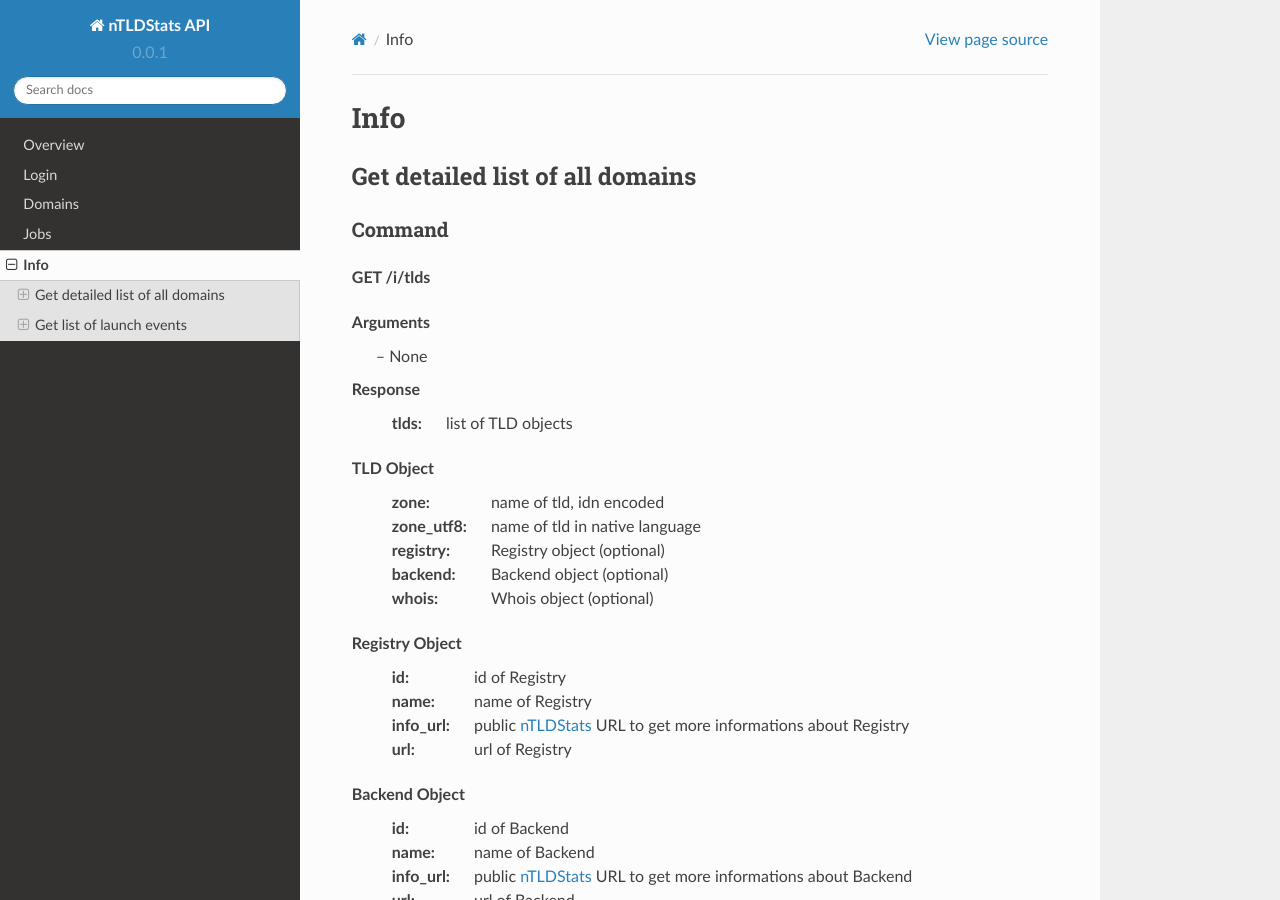
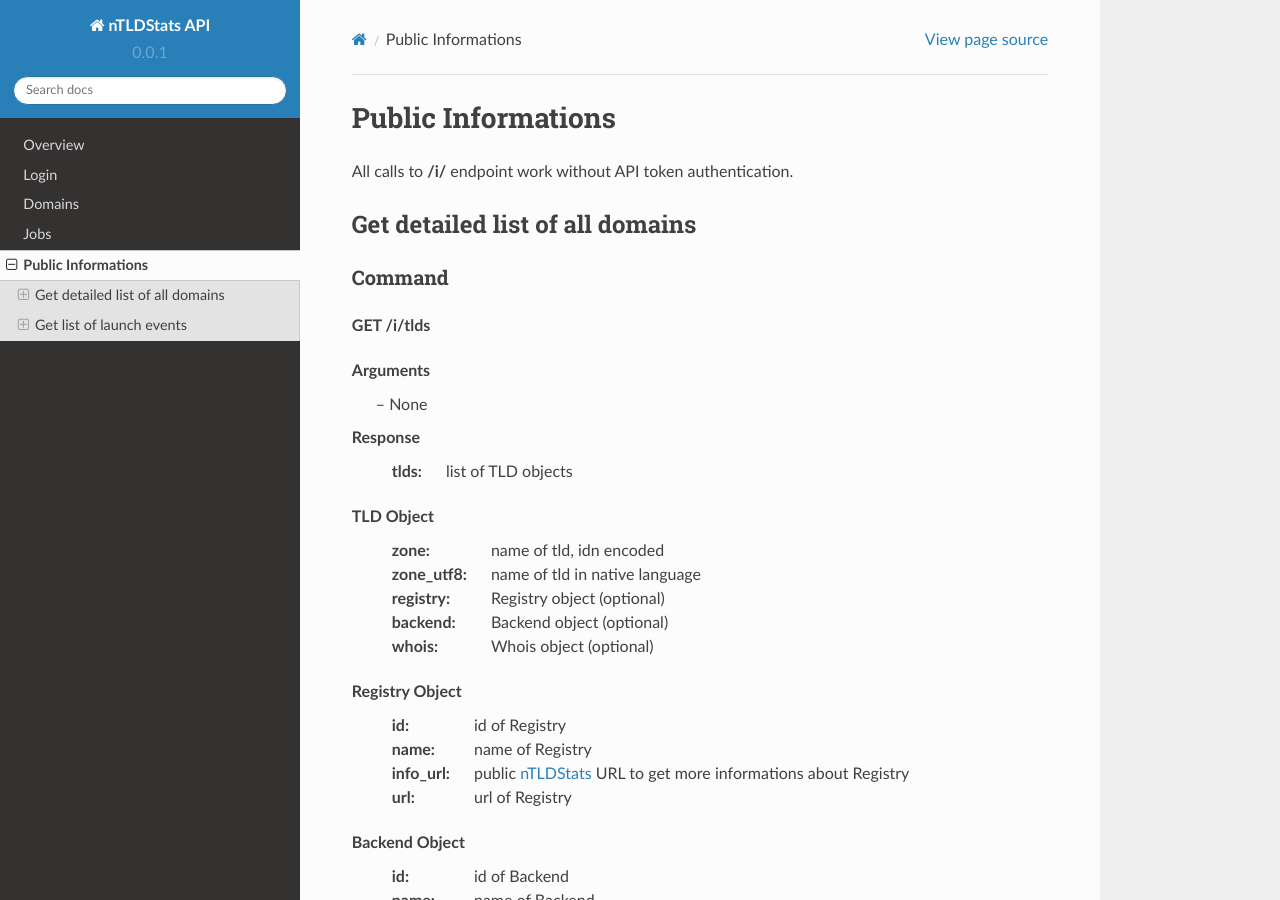
Before and after one commit to ntldstats/ntldstats_api, a Sphinx documentation site: the page built from docs/source/info.rst, in a window 1280 px wide and 900 px high. Built offline with Sphinx 7.4.7 and the Read the Docs theme 2.0.0, drawn with Linux system fonts in a browser that asks for light colours.

Commit message:
renamed "Info" to "Public Informations" and added remark.

```diff
--- a/docs/source/info.rst
+++ b/docs/source/info.rst
@@ -1,5 +1,7 @@
-Info
-####
+Public Informations
+###################
+
+All calls to **/i/** endpoint work without API token authentication.
 
 Get detailed list of all domains
 ********************************
```
